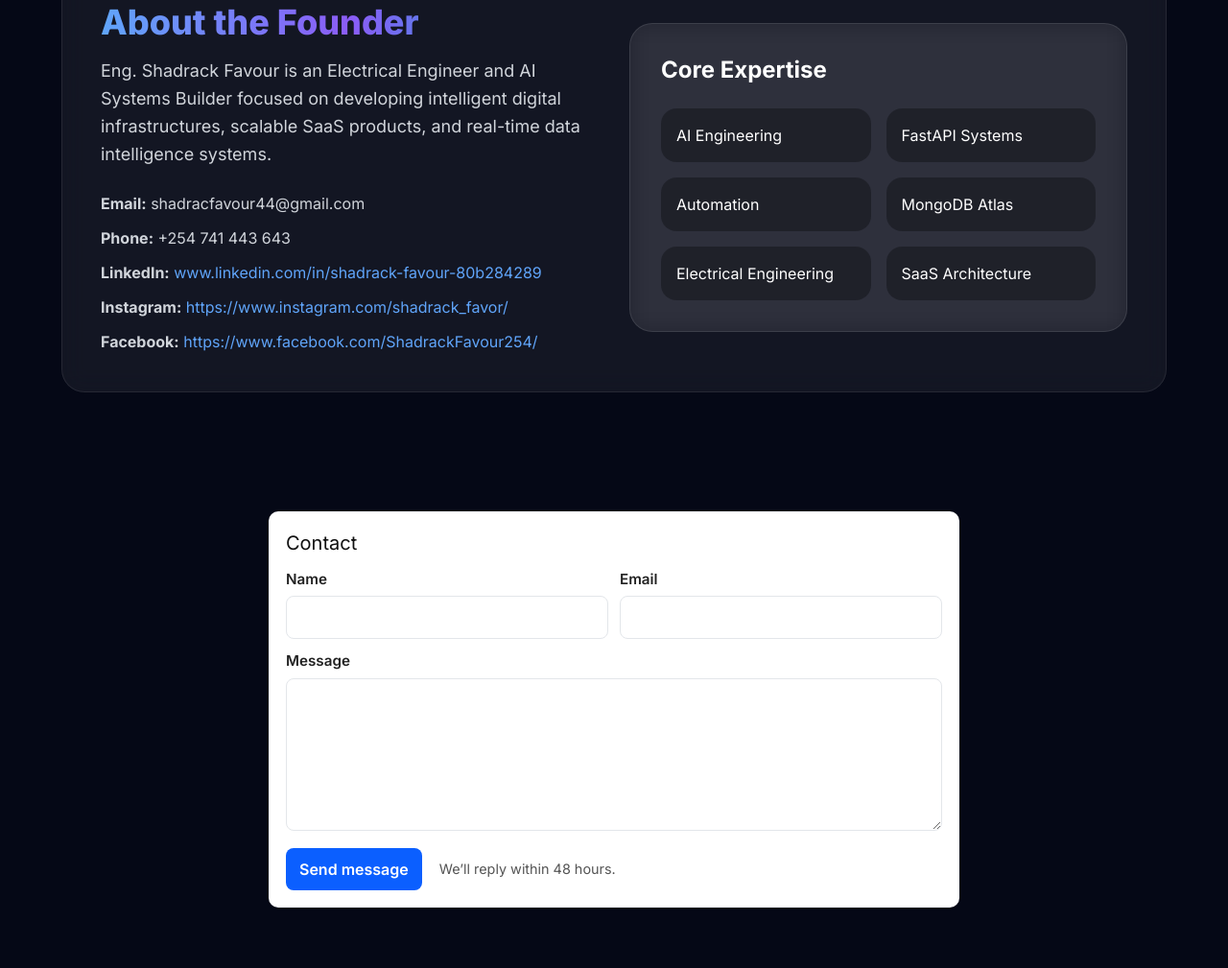
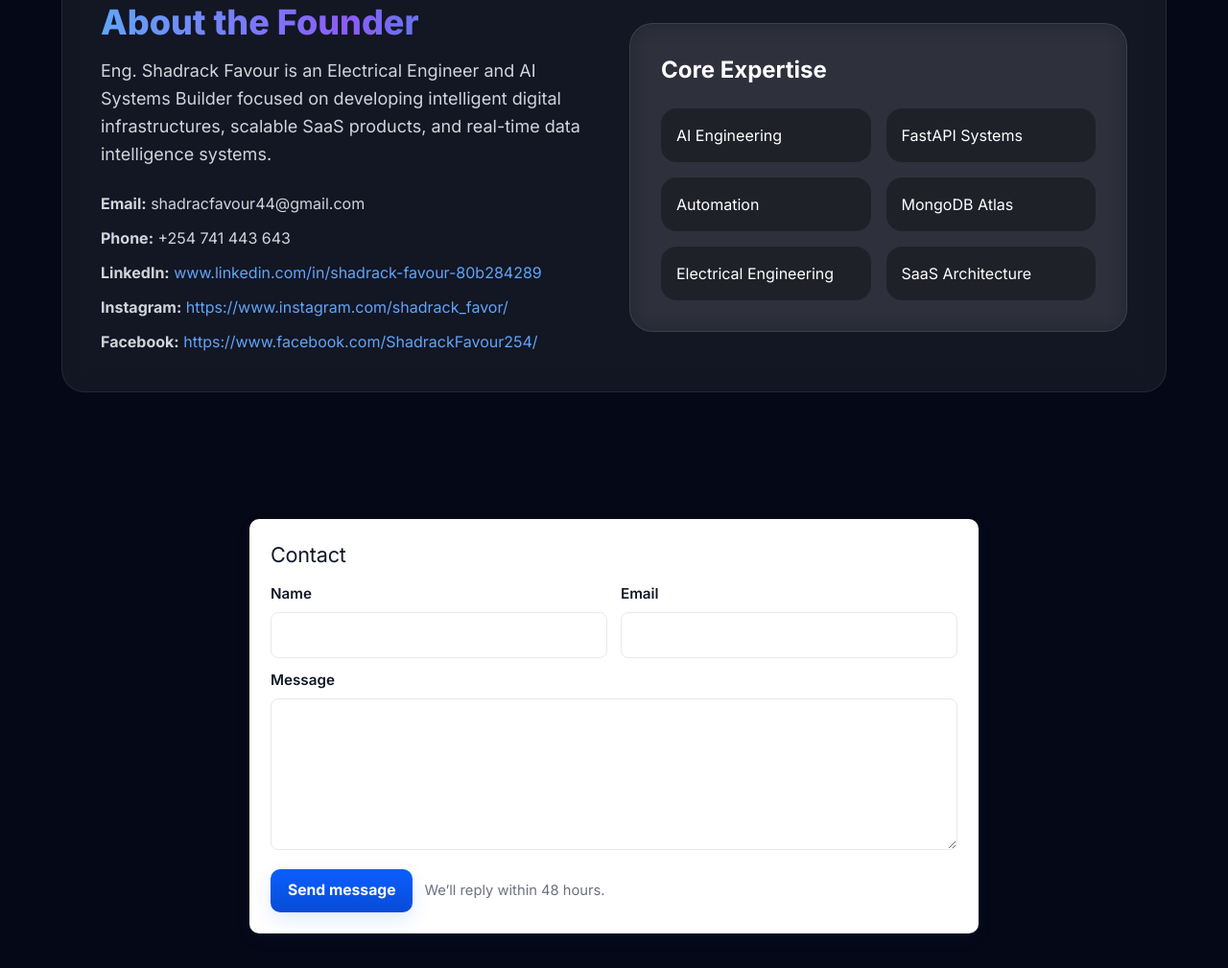
Before and after one commit to Shadrack-hue/shadrack-portfolio-system, a plain HTML site: page intelstream.html in a window 1280 px wide. Shown: the part 861-1870 px from the top of the page at 96% size. Before the commit the page ends 1835 px from the top, so only its background shows below. Drawn offline with nearby package versions, Linux system fonts and the light colour scheme.

Commit message:
Update styles for Formspree contact block

```diff
--- a/intelstream.html
+++ b/intelstream.html
@@ -210,20 +210,138 @@
 
 <!-- START: Formspree contact block (fs-shadrack) -->
 <section id="fs-shadrack-contact" aria-labelledby="fs-shadrack-title">
-  <style>
-    /* Scoped styles to avoid interfering with site styles */
-    #fs-shadrack-contact { max-width:720px; margin:28px auto; padding:18px; border-radius:10px; background:var(--fs-bg,#fff); box-shadow:0 1px 4px rgba(0,0,0,0.04); font-family:system-ui,Segoe UI,Roboto,Helvetica,Arial,sans-serif; }
-    #fs-shadrack-contact h2 { margin:0 0 12px; font-size:1.25rem; color:var(--fs-heading,#111); }
-    .fs-shadrack-row { display:flex; gap:12px; flex-wrap:wrap; }
-    .fs-shadrack-field { flex:1 1 220px; min-width:180px; }
-    .fs-shadrack-field label { display:block; font-weight:600; margin-bottom:6px; font-size:0.95rem; color:var(--fs-label,#222); }
-    .fs-shadrack-field input, .fs-shadrack-field textarea { width:100%; padding:10px; border:1px solid #e3e6ea; border-radius:8px; font-size:0.95rem; background:transparent; color:inherit; box-sizing:border-box; }
-    .fs-shadrack-field textarea { resize:vertical; min-height:120px; }
-    .fs-shadrack-submit { margin-top:12px; display:flex; gap:10px; align-items:center; }
-    .fs-shadrack-submit button { background:#0b5fff; color:#fff; border:0; padding:10px 14px; border-radius:8px; cursor:pointer; font-weight:600; }
-    .fs-shadrack-note { font-size:0.9rem; color:#555; margin-left:8px; }
-    @media (prefers-reduced-motion: reduce) { .fs-shadrack-field input, .fs-shadrack-field textarea, .fs-shadrack-submit button { transition:none; } }
-  </style>
+<style>
+  /* Scoped Formspree styles for #fs-shadrack-contact */
+  :root {
+    --fs-bg: #ffffff;
+    --fs-accent: #0b5fff;
+    --fs-accent-600: #084bd6;
+    --fs-border: #e6e9ee;
+    --fs-text: #111827;
+    --fs-muted: #6b7280;
+    --fs-radius: 10px;
+    --fs-shadow: 0 6px 18px rgba(11,95,255,0.06);
+  }
+
+  /* Container */
+  #fs-shadrack-contact {
+    max-width: 760px;
+    margin: 36px auto;
+    padding: 22px;
+    border-radius: var(--fs-radius);
+    background: var(--fs-bg);
+    box-shadow: var(--fs-shadow);
+    color: var(--fs-text);
+    font-family: Inter, system-ui, -apple-system, "Segoe UI", Roboto, "Helvetica Neue", Arial;
+    line-height: 1.45;
+  }
+
+  /* Heading */
+  #fs-shadrack-contact h2 {
+    margin: 0 0 14px;
+    font-size: 1.35rem;
+    letter-spacing: -0.01em;
+  }
+
+  /* Grid row */
+  .fs-shadrack-row {
+    display: flex;
+    gap: 14px;
+    flex-wrap: wrap;
+  }
+
+  .fs-shadrack-field {
+    flex: 1 1 240px;
+    min-width: 180px;
+  }
+
+  .fs-shadrack-field label {
+    display: block;
+    margin-bottom: 8px;
+    font-weight: 600;
+    color: var(--fs-text);
+    font-size: 0.95rem;
+  }
+
+  /* Inputs and textarea */
+  .fs-shadrack-field input,
+  .fs-shadrack-field textarea {
+    width: 100%;
+    padding: 12px 14px;
+    border: 1px solid var(--fs-border);
+    border-radius: 8px;
+    background: transparent;
+    color: inherit;
+    font-size: 0.95rem;
+    transition: box-shadow 160ms ease, border-color 160ms ease, transform 120ms ease;
+    box-sizing: border-box;
+  }
+
+  .fs-shadrack-field textarea { min-height: 140px; resize: vertical; }
+
+  /* Focus states for accessibility */
+  .fs-shadrack-field input:focus,
+  .fs-shadrack-field textarea:focus {
+    outline: none;
+    border-color: var(--fs-accent);
+    box-shadow: 0 6px 18px rgba(11,95,255,0.08);
+    transform: translateY(-1px);
+  }
+
+  /* Submit area */
+  .fs-shadrack-submit {
+    margin-top: 14px;
+    display: flex;
+    gap: 12px;
+    align-items: center;
+    flex-wrap: wrap;
+  }
+
+  .fs-shadrack-submit button {
+    appearance: none;
+    -webkit-appearance: none;
+    border: 0;
+    background: linear-gradient(180deg, var(--fs-accent) 0%, var(--fs-accent-600) 100%);
+    color: #fff;
+    padding: 11px 18px;
+    border-radius: 10px;
+    font-weight: 700;
+    cursor: pointer;
+    box-shadow: 0 8px 20px rgba(11,95,255,0.12);
+    transition: transform 140ms cubic-bezier(.2,.9,.2,1), box-shadow 140ms ease, opacity 120ms ease;
+    font-size: 0.98rem;
+  }
+
+  /* Hover effect */
+  .fs-shadrack-submit button:hover {
+    transform: translateY(-3px) scale(1.01);
+    box-shadow: 0 14px 30px rgba(11,95,255,0.14);
+  }
+
+  /* Active and focus-visible */
+  .fs-shadrack-submit button:active { transform: translateY(-1px) scale(0.995); }
+  .fs-shadrack-submit button:focus-visible {
+    outline: 3px solid rgba(11,95,255,0.14);
+    outline-offset: 3px;
+  }
+
+  /* Small note text */
+  .fs-shadrack-note { color: var(--fs-muted); font-size: 0.92rem; }
+
+  /* Responsive tweaks */
+  @media (max-width: 640px) {
+    #fs-shadrack-contact { padding: 16px; margin: 20px auto; }
+    .fs-shadrack-row { gap: 10px; }
+    .fs-shadrack-submit { justify-content: space-between; }
+  }
+
+  /* Dark mode support if site uses prefers-color-scheme */
+  @media (prefers-color-scheme: dark) {
+    :root { --fs-bg: #0b1220; --fs-border: #1f2937; --fs-text: #e6eef8; --fs-muted: #9aa6b2; --fs-shadow: 0 6px 18px rgba(2,6,23,0.6); }
+    .fs-shadrack-submit button { box-shadow: 0 8px 20px rgba(11,95,255,0.18); }
+  }
+</style>
+
 
   <h2 id="fs-shadrack-title">Contact</h2>
 
```
